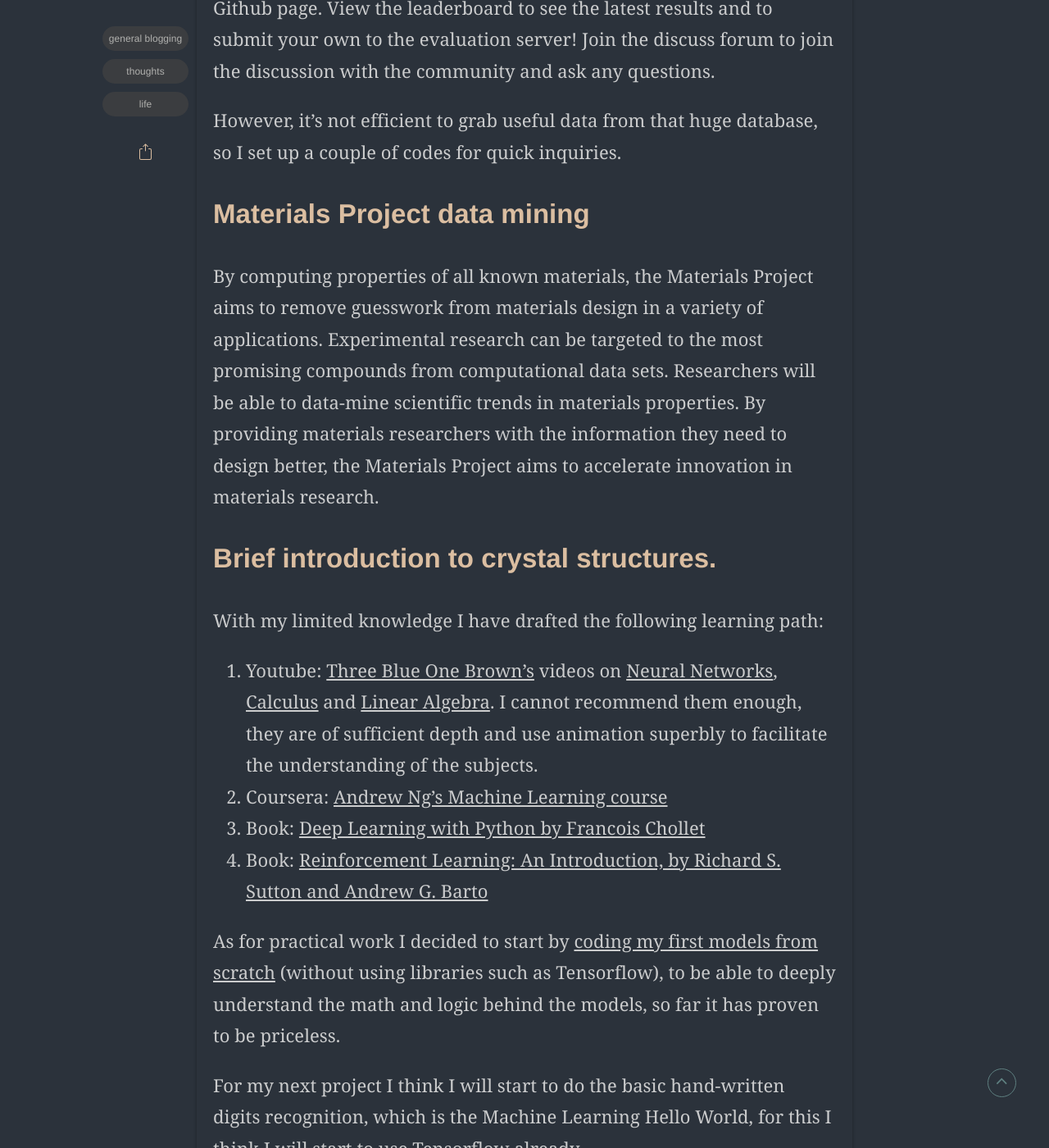
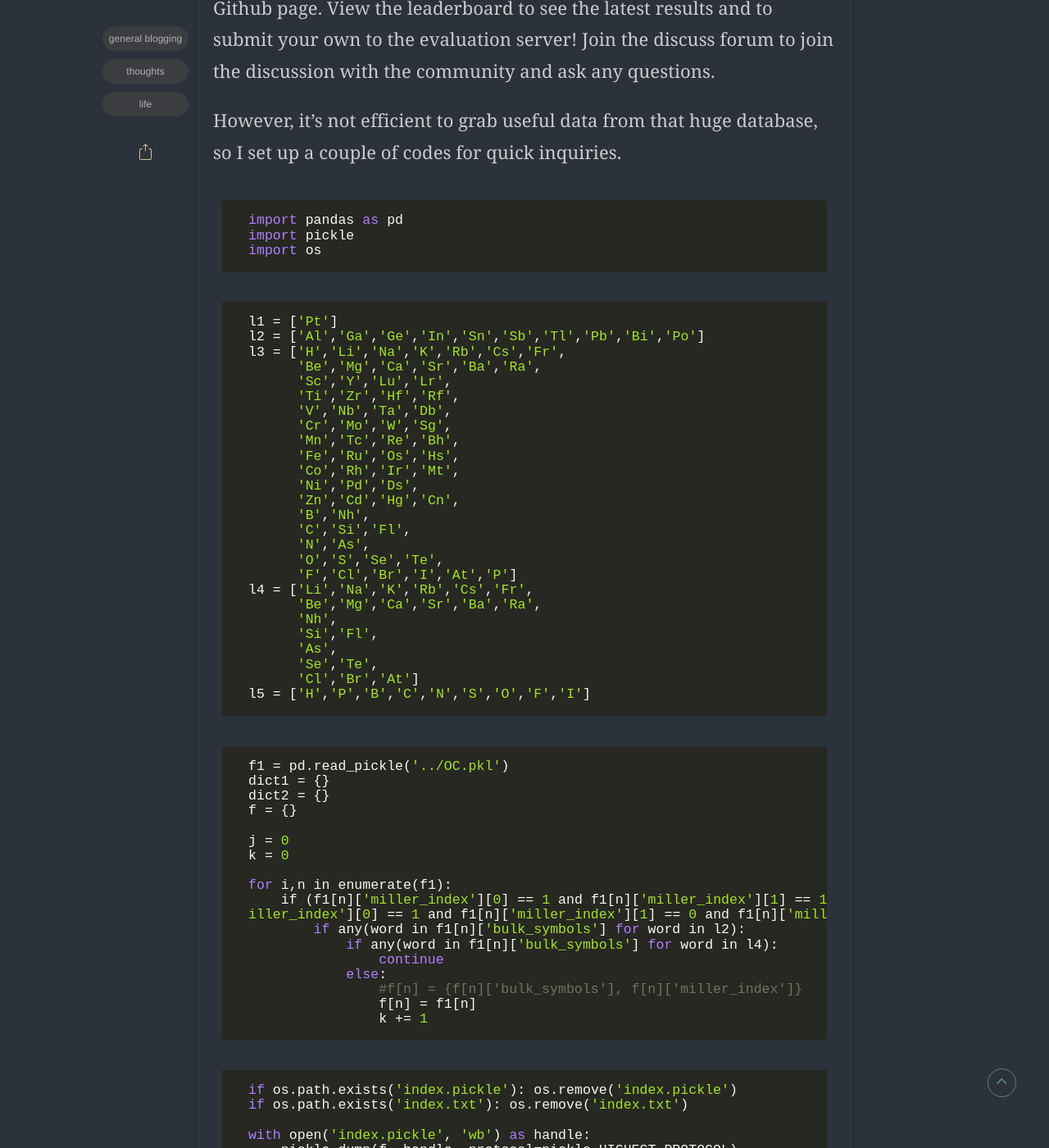
Before and after one commit to mutianyou2013/mutianyou2013.github.io, a Jekyll site: the page built from _posts/2021-08-01-OC-project.md, in a window 1280 px wide and 1400 px high, scrolled down 2365 px. Shown: the whole window at 82% size. Built offline with Jekyll 4.4.1, drawn with Linux system fonts in a browser that asks for light colours; some web fonts are replaced; comment, search, counter and statistics services are not loaded; some of the changed text lies outside the part shown.

Commit message:
Update 2021-08-01-OC-project.md

````diff
--- a/_posts/2021-08-01-OC-project.md
+++ b/_posts/2021-08-01-OC-project.md
@@ -24,6 +24,73 @@ An open challenge is finding low-cost catalysts to drive these reactions at high
 To enable the broader research community to participate in this important project, we are releasing the Open Catalyst Dataset for training ML models. The dataset contains 1.2 million molecular relaxations with results from over 250 million DFT calculations. In addition to the data, baseline models and code are provided on our Github page. View the leaderboard to see the latest results and to submit your own to the evaluation server! Join the discuss forum to join the discussion with the community and ask any questions.
 
 However, it's not efficient to grab useful data from that huge database, so I set up a couple of codes for quick inquiries.
+
+```python
+import pandas as pd
+import pickle
+import os
+```
+```python
+l1 = ['Pt']
+l2 = ['Al','Ga','Ge','In','Sn','Sb','Tl','Pb','Bi','Po']
+l3 = ['H','Li','Na','K','Rb','Cs','Fr',
+      'Be','Mg','Ca','Sr','Ba','Ra',
+      'Sc','Y','Lu','Lr',
+      'Ti','Zr','Hf','Rf',
+      'V','Nb','Ta','Db',
+      'Cr','Mo','W','Sg',
+      'Mn','Tc','Re','Bh',
+      'Fe','Ru','Os','Hs',
+      'Co','Rh','Ir','Mt',
+      'Ni','Pd','Ds',
+      'Zn','Cd','Hg','Cn',
+      'B','Nh',
+      'C','Si','Fl',
+      'N','As',
+      'O','S','Se','Te',
+      'F','Cl','Br','I','At','P']
+l4 = ['Li','Na','K','Rb','Cs','Fr',
+      'Be','Mg','Ca','Sr','Ba','Ra',
+      'Nh',
+      'Si','Fl',
+      'As',
+      'Se','Te',
+      'Cl','Br','At']
+l5 = ['H','P','B','C','N','S','O','F','I']
+```
+
+```python
+f1 = pd.read_pickle('../OC.pkl')
+dict1 = {}
+dict2 = {}
+f = {}
+
+j = 0
+k = 0
+
+for i,n in enumerate(f1):
+    if (f1[n]['miller_index'][0] == 1 and f1[n]['miller_index'][1] == 1 and f1[n]['miller_index'][2] == 1) or (f1[n]['m\
+iller_index'][0] == 1 and f1[n]['miller_index'][1] == 0 and f1[n]['miller_index'][2] == 0):
+        if any(word in f1[n]['bulk_symbols'] for word in l2):
+            if any(word in f1[n]['bulk_symbols'] for word in l4):
+                continue
+            else:
+                #f[n] = {f[n]['bulk_symbols'], f[n]['miller_index']}
+                f[n] = f1[n]
+                k += 1
+```
+
+```python
+if os.path.exists('index.pickle'): os.remove('index.pickle')
+if os.path.exists('index.txt'): os.remove('index.txt')
+
+with open('index.pickle', 'wb') as handle:
+    pickle.dump(f, handle, protocol=pickle.HIGHEST_PROTOCOL)
+with open('index.txt', 'w') as f:
+    print(f, file=f)
+
+print ('your job is done, total {} systems'.format(j))
+```
 
 ## Materials Project data mining
 
````
